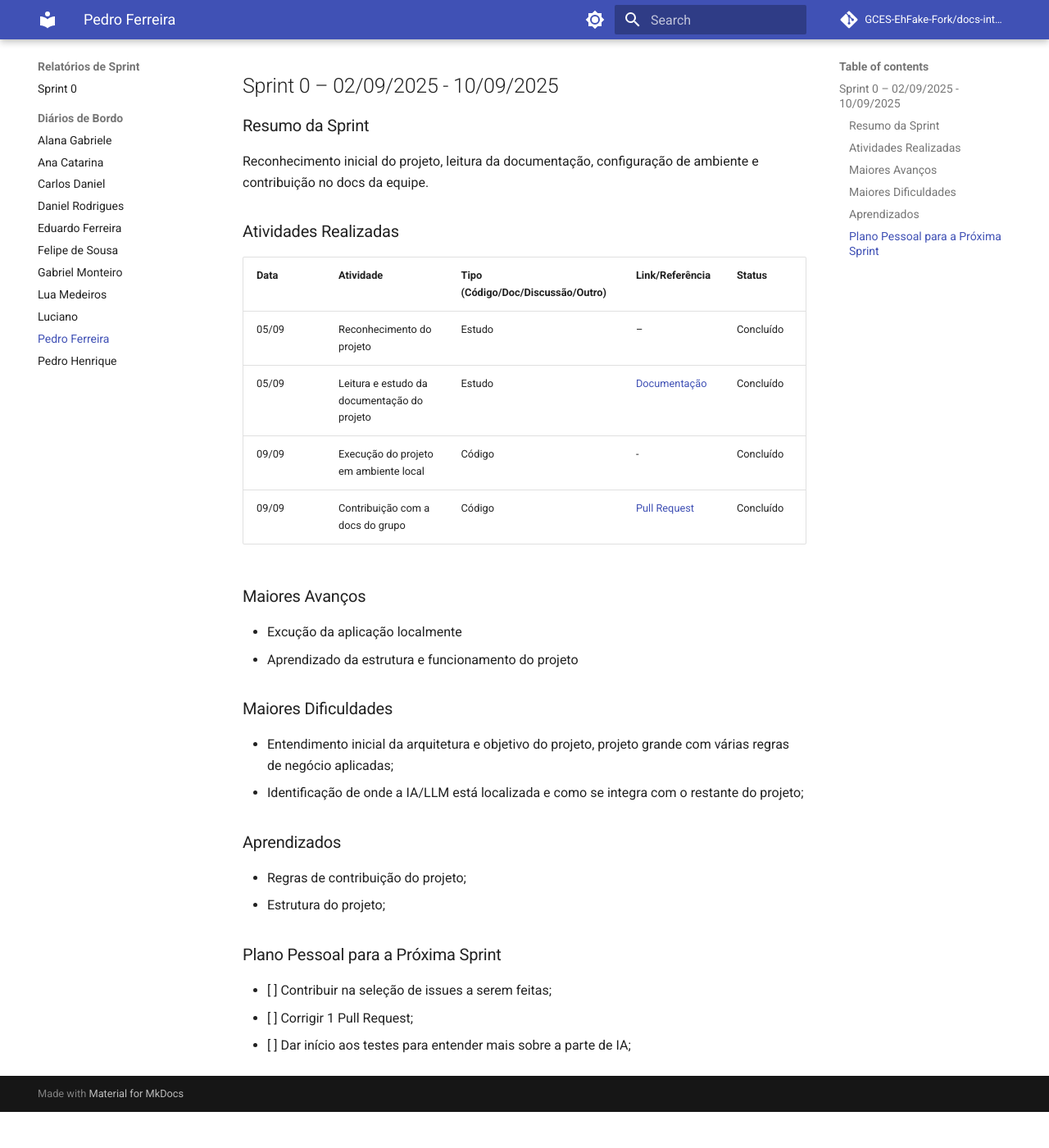
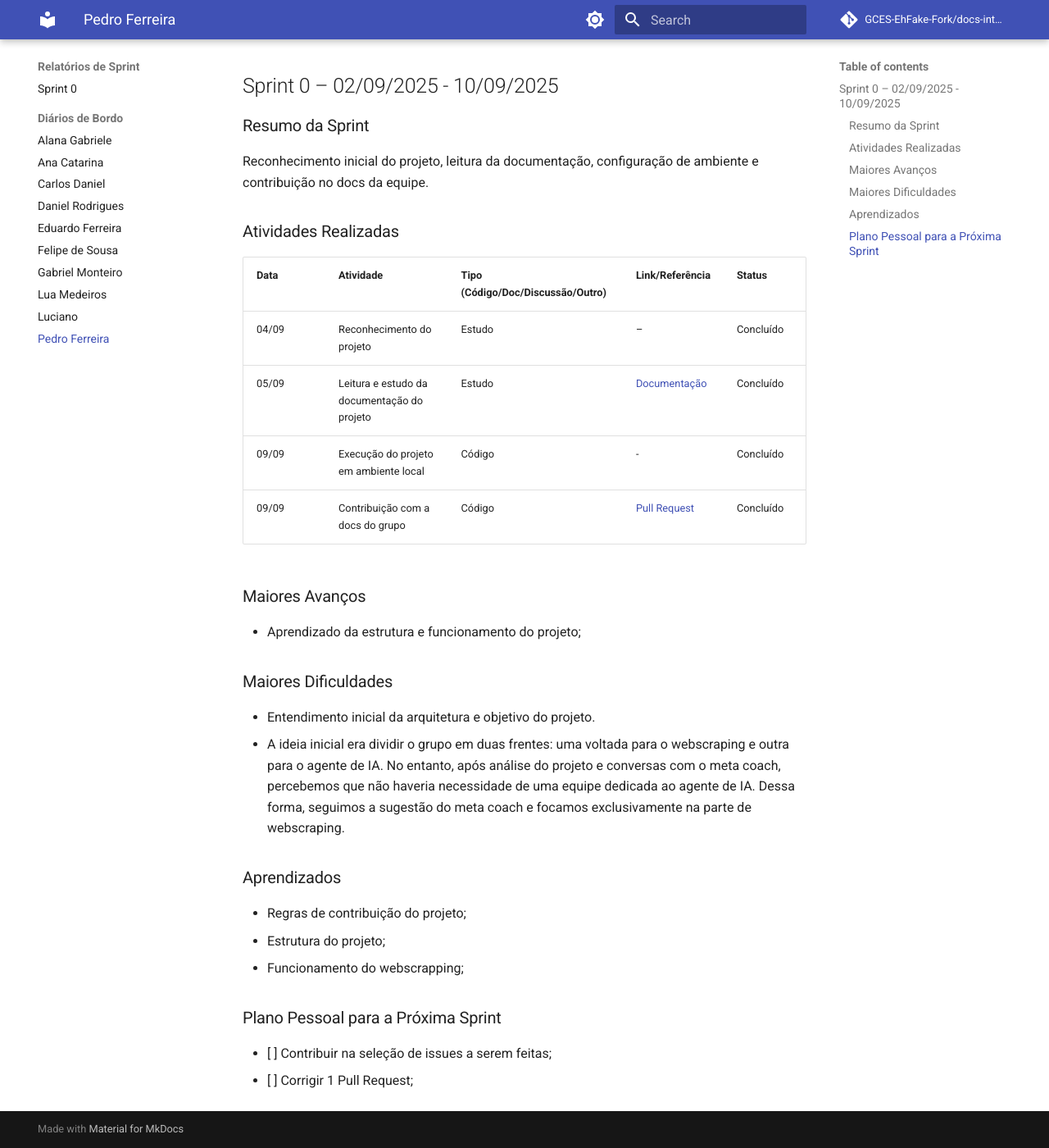
Before and after one commit to GCES-EhFake-Fork/docs-interno, an MkDocs documentation site: the page built from docs/diarios/diarioPedroFerreira.md, in a window 1280 px wide and 1400 px high, scrolled down 325 px. Shown: the whole window at 82% size. Built offline with MkDocs 1.6.1 and Material for MkDocs 9.7.7, drawn with Linux system fonts in a browser that asks for light colours; comment, search, counter and statistics services are not loaded; before the commit the page ends 1681 px from its top, so only the background shows below that; some of the changed text lies outside the part shown.

```diff
--- a/docs/diarios/diarioPedroFerreira.md
+++ b/docs/diarios/diarioPedroFerreira.md
@@ -1,7 +1,7 @@
 # Diário de Bordo – Pedro Henrique dos Santos Ferreira
 
 *Disciplina:* Gerência de Configuração e Evolução de Software
-*Equipe:* Agentes de IA
+*Equipe:* Webscrapping
 *Comunidade/Projeto de Software Livre:* Check-up
 
 ---
@@ -16,28 +16,27 @@ Reconhecimento inicial do projeto, leitura da documentação, configuração de
 
 | Data  | Atividade                                   | Tipo (Código/Doc/Discussão/Outro) | Link/Referência | Status    |
 | ----- | ------------------------------------------- | --------------------------------- | --------------- | --------- |
-| 05/09 | Reconhecimento do projeto                   | Estudo                            | –               | Concluído |
+| 04/09 | Reconhecimento do projeto                   | Estudo                            | –               | Concluído |
 | 05/09 | Leitura e estudo da documentação do projeto | Estudo                            | [Documentação](https://github.com/GCES-EhFake-Fork/checkUp/blob/develop/README.md)               | Concluído |
 | 09/09 | Execução do projeto em ambiente local       | Código                            | -    | Concluído |
-| 09/09 | Contribuição com a docs do grupo     | Código                         | [Pull Request]()   | Concluído |
+| 09/09 | Contribuição com a docs do grupo     | Código                         | [Pull Request](https://github.com/GCES-EhFake-Fork/docs-interno/pull/7)   | Concluído |
 
 ### Maiores Avanços
 
-* Excução da aplicação localmente
-* Aprendizado da estrutura e funcionamento do projeto
+* Aprendizado da estrutura e funcionamento do projeto;
 
 ### Maiores Dificuldades
 
-* Entendimento inicial da arquitetura e objetivo do projeto, projeto grande com várias regras de negócio aplicadas;
-* Identificação de onde a IA/LLM está localizada e como se integra com o restante do projeto;
+* Entendimento inicial da arquitetura e objetivo do projeto.
+* A ideia inicial era dividir o grupo em duas frentes: uma voltada para o webscraping e outra para o agente de IA. No entanto, após análise do projeto e conversas com o meta coach, percebemos que não haveria necessidade de uma equipe dedicada ao agente de IA. Dessa forma, seguimos a sugestão do meta coach e focamos exclusivamente na parte de webscraping.
 
 ### Aprendizados
 
 * Regras de contribuição do projeto;
 * Estrutura do projeto;
+* Funcionamento do webscrapping;
 
 ### Plano Pessoal para a Próxima Sprint
 
 * [ ] Contribuir na seleção de issues a serem feitas;
 * [ ] Corrigir 1 Pull Request;
-* [ ] Dar início aos testes para entender mais sobre a parte de IA;
--- a/mkdocs.yml
+++ b/mkdocs.yml
@@ -79,4 +79,3 @@ nav:
           - Lua Medeiros: diarios/diarioLua.md
           - Luciano: diarios/diarioLuciano.md
           - Pedro Ferreira: diarios/diarioPedroFerreira.md
-          - Pedro Henrique: diarios/diarioPedro.md
```
Also changed, not shown: docs/diarios/diarioAnaCatarina.md (+3 -4 lines), docs/diarios/diarioPedro.md (deleted, +0 -80 lines).
